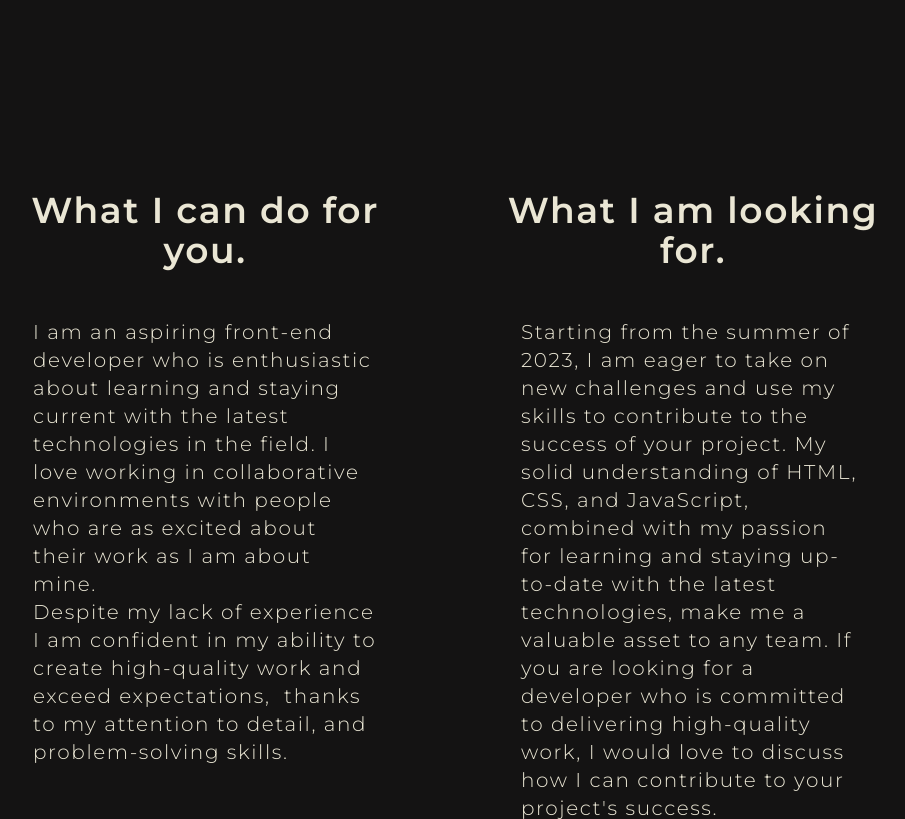
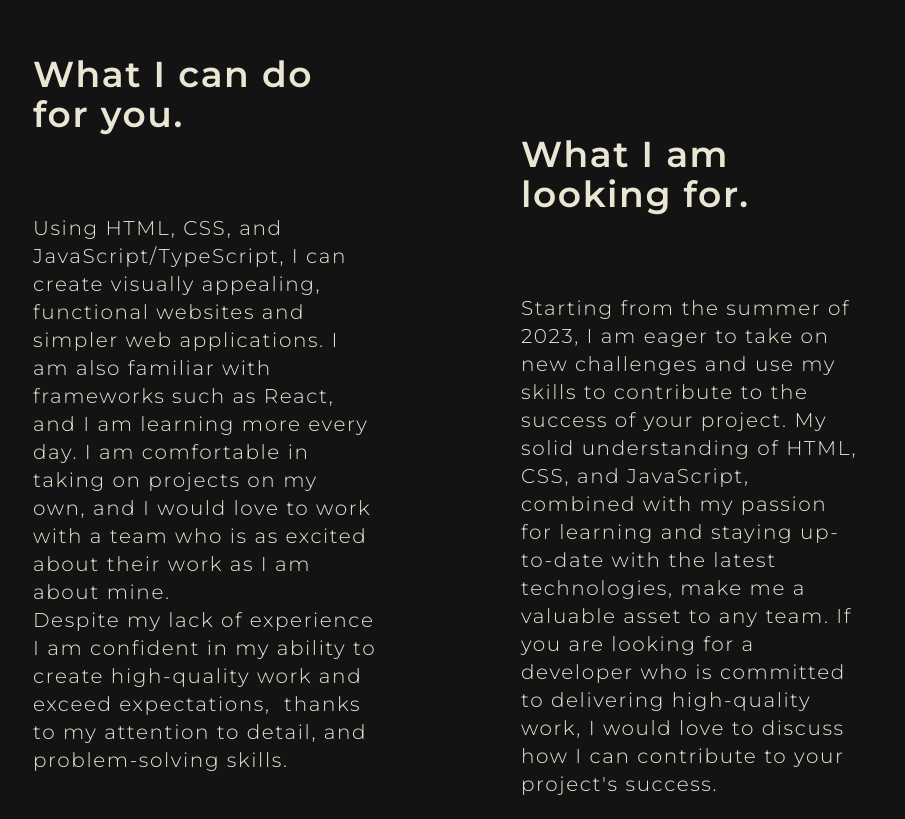
Before and after one commit to Redicholas/Portfolio, a website built with Vite: page index.html in a window 1280 px wide. Shown: the part 2229-3048 px from the top of the page, without its empty margins (191-1096 px from the left). Built offline with nearby package versions, Linux system fonts and the light colour scheme.

Commit message:
update texts, and section spacing

```diff
--- a/index.html
+++ b/index.html
@@ -59,8 +59,8 @@
           Hello there! <br />
           I'm Nicholas Peters. I'm a future front-end developer who's currently attending Medieinstitutet in Sweden.
           In the fall of 2023, I'm looking forward to beginning my first internship period and getting some practical work experience.
-          I'm always keen to learn new technologies and improve as a developer.
-          Please do not hesitate to get in touch if you have any recommendations or would want to contact me for an idea.
+          I'm always keen to learn new technologies and improve as a developer. <br />
+          Please do not hesitate to get in touch if you have any recommendations or would want to contact me with an idea you would want to collaborate on.
         </p>
         <a href="#contact" class=""><button class="py-4 px-12 mt-12 glow-btn">Contact</button></a>
       </section>
@@ -112,7 +112,7 @@
     </section>
 
     <!-- Work -->
-    <section class="py-32 px-4" id="work">
+    <section class="my-32 px-4" id="work">
       <h2 class="text-center text-2xl sm:text-4xl mb-4 relative -z-10 fade-in transition-all duration-1000">
         Some of my work so far.
       </h2>
@@ -124,21 +124,23 @@
     </section>
 
     <!-- Info -->
-    <section class="max-w-xl xl:max-w-4xl mx-auto sm:py-32">
+    <section class="max-w-xl xl:max-w-4xl mx-auto sm:my-32">
       <div class="flex flex-col xl:flex-row xl:gap-20">
         <div class="xl:w-1/2 fade-in transition-all duration-1000">
-          <h2 class="text-center text-2xl sm:text-4xl mb-4 ">
+          <h2 class="text-2xl sm:text-4xl mb-4 p-8">
             What I can do for you.
           </h2>
           <p class="xl:text-xl p-8 ">
-            I am an aspiring front-end developer who is enthusiastic about learning and staying current with the latest technologies in the field.
-            I love working in collaborative environments with people who are as excited about their work as I am about mine.
+
+            Using HTML, CSS, and JavaScript/TypeScript, I can create visually appealing, functional websites and simpler web applications.
+            I am also familiar with frameworks such as React, and I am learning more every day.
+            I am comfortable in taking on projects on my own, and I would love to work with a team who is as excited about their work as I am about mine.
             <br />Despite my lack of experience I am confident in my ability to create high-quality work and exceed expectations,
             thanks to my attention to detail, and problem-solving skills.
           </p>
         </div>
-        <div class="xl:w-1/2 fade-in transition-all duration-1000">
-          <h2 class="text-center text-2xl sm:text-4xl mb-4 ">
+        <div class="xl:w-1/2 sm:mt-20 fade-in transition-all duration-1000">
+          <h2 class="text-2xl sm:text-4xl mb-4 p-8">
             What I am looking for.
           </h2>
           <p class="xl:text-xl p-8 ">
@@ -153,7 +155,7 @@
     </section>
 
     <!-- Contact -->
-    <section class="py-32 bg-black text-white border-t border-transparentWhite rounded-t-3xl
+    <section class="py-32 bg-black text-beige
       fade-in transition-all duration-1000"
       id="contact">
       <h2 class="text-center text-2xl sm:text-4xl mb-4 ">Talk to me.</h2>
--- a/src/main.ts
+++ b/src/main.ts
@@ -68,9 +68,9 @@ function showPortfolioItems() {
         target="_blank"
         class=""
         >
-        <div class="rounded-xl max-w-md mb-10 mx-auto p-4 border dark:border-transparentWhite
+        <div class="rounded-xl max-w-md mx-auto p-4 border dark:border-transparentWhite
         border-transparentBlack -z-10 fade-in transition-all duration-300
-         hover:bg-transparentBlack dark:hover:bg-transparentWhite dark:bg-greyblack bg-yellowbeige
+         hover:bg-transparentBlack dark:hover:bg-transparentWhite dark:bg-greyblack bg-transparentWhite
           ">
           <h3 class="text-center mb-2 text-2xl h-16">${title}</h3>
             <img src="${imageUrl}" alt="${imgAlt}"
```
Also changed, not shown: 2 other files.
